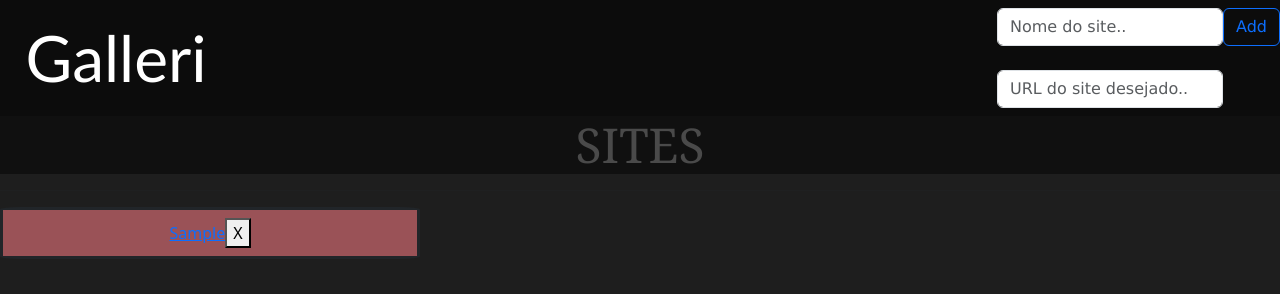
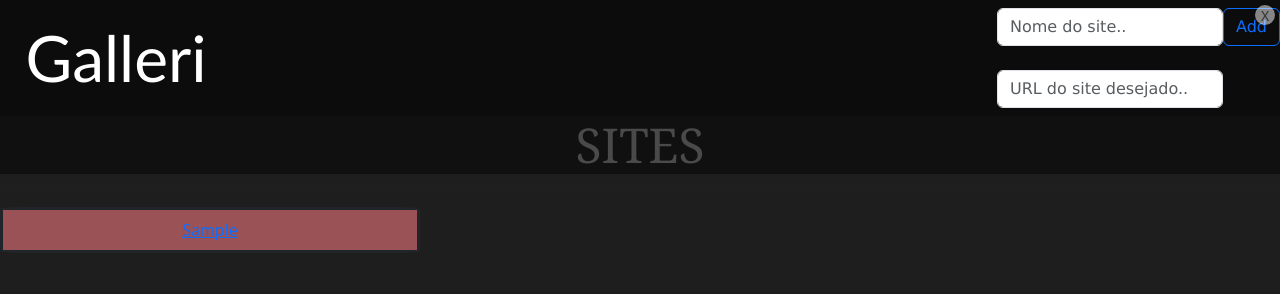
Before and after one commit to Uvikron/Galery.site, a plain HTML site: page index.html in a window 1280 px wide. Both pictures are taken after typing "Sample", "Sample" into the empty fields and a click on the button "Add". Drawn offline with nearby package versions, Linux system fonts and the light colour scheme.

Commit message:
Update sty.css

```diff
--- a/sty.css
+++ b/sty.css
@@ -35,3 +35,22 @@ h1{
     padding: 2%;
     text-align: center;
 }
+.delete-button{
+    position: absolute;
+    top: 5px;
+    right: 5px;
+    background-color: rgba(255, 255, 255, 0.5);
+    border: none;
+    border-radius: 50%;
+    width: 20px;
+    height: 20px;
+    line-height: 20px;
+    text-align: center;
+    cursor: pointer;
+    font-size: 14px;
+    color: #333;
+    transition: background-color 0.3s ease;
+}
+.delete-button:hover{
+    background-color: rgba(255, 255, 255, 0.8);
+}
```
